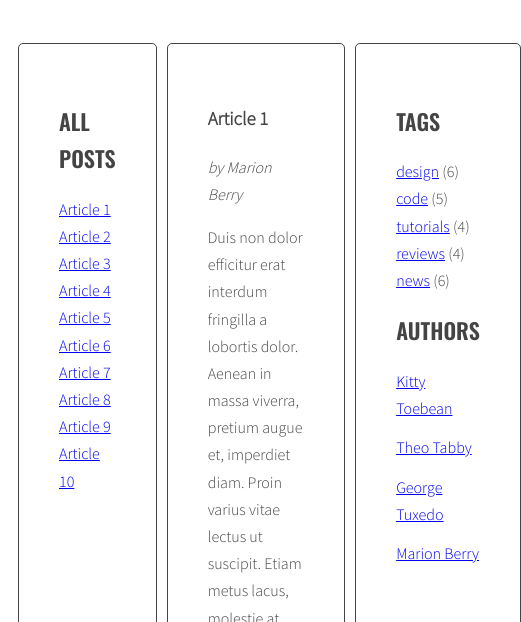
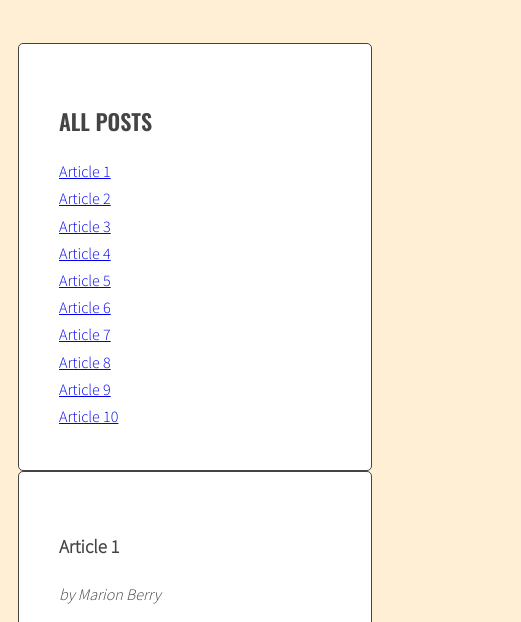
Before and after one commit to MarcinPytlak/javascript-blog, a website: page index.html in a window 390 px wide. Shown: the part 200-822 px from the top of the page, 521 px wide, since content can reach past the window. Drawn offline with nearby package versions, Linux system fonts and the light colour scheme.

Commit message:
add styles, opacity,transition

```diff
--- a/index.html
+++ b/index.html
@@ -2,6 +2,7 @@
 <html lang="pl">
     <head>
         <meta charset="UTF-8">
+        <meta name="viewport" content="width=device-width, initial-scale=1.0">
         <title>Blog</title>
         <link rel="stylesheet" href="css/style.css">
     </head>
--- a/sass/style.scss
+++ b/sass/style.scss
@@ -16,7 +16,7 @@ $font-text: 'Source Sans Pro', sans-serif;
 }
 
 body {
-  background: $color-light;
+  background: #FFEFD5;
   font-family: $font-text;
   color: $color-dark;
   font-weight: 300;
@@ -102,9 +102,14 @@ body {
 /* Post */
 
 .post {
-  display: none;
+  opacity: 0;
+  position: absolute;
+  transition: all 0.5s;
+  z-index: 3;
   &.active {
-    display: block;
+    opacity: 1;
+    position: relative;
+    z-index: 10;
   }
 }
 
@@ -118,3 +123,11 @@ body {
     margin: 0 10px 0 0;
   }
 }
+@media (max-width: 765px) {
+  .wrapper {
+    display: inline-block;
+  }
+  .sidebar {
+    max-width: 100%;
+  }
+}
```
Also changed, not shown: css/style.css, 1 other file.
